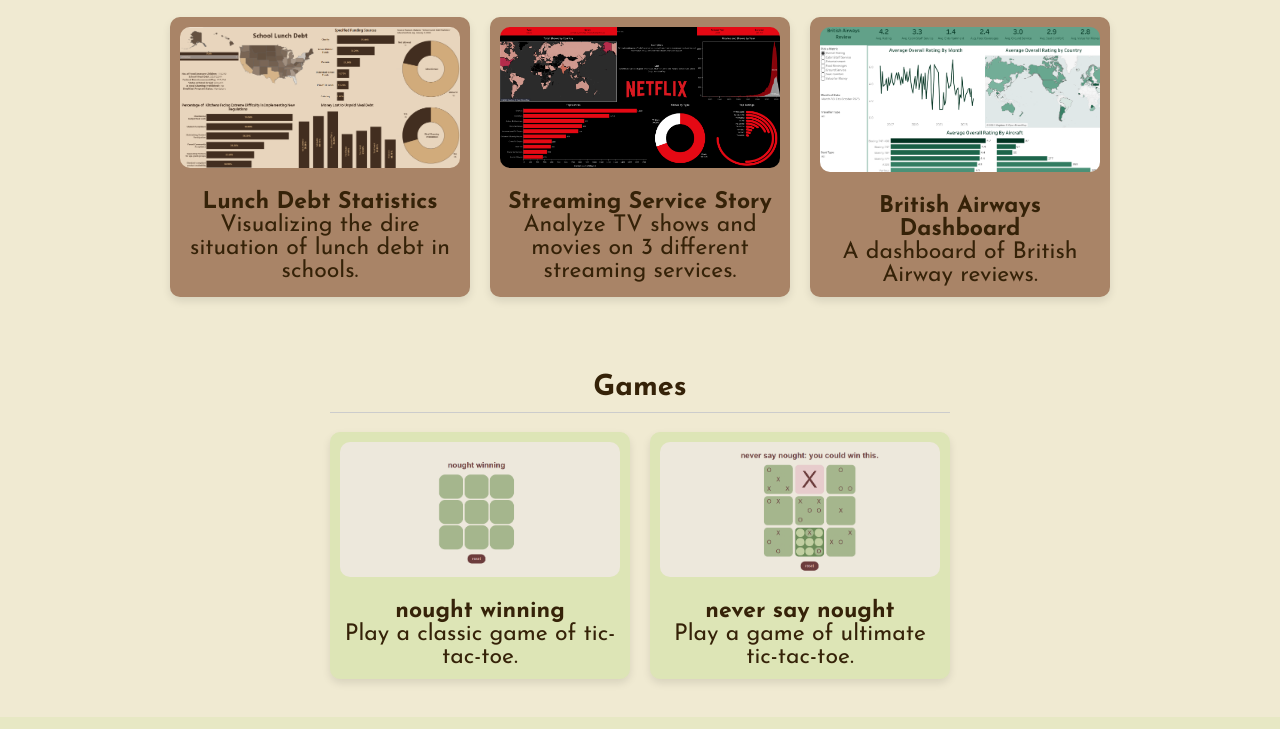
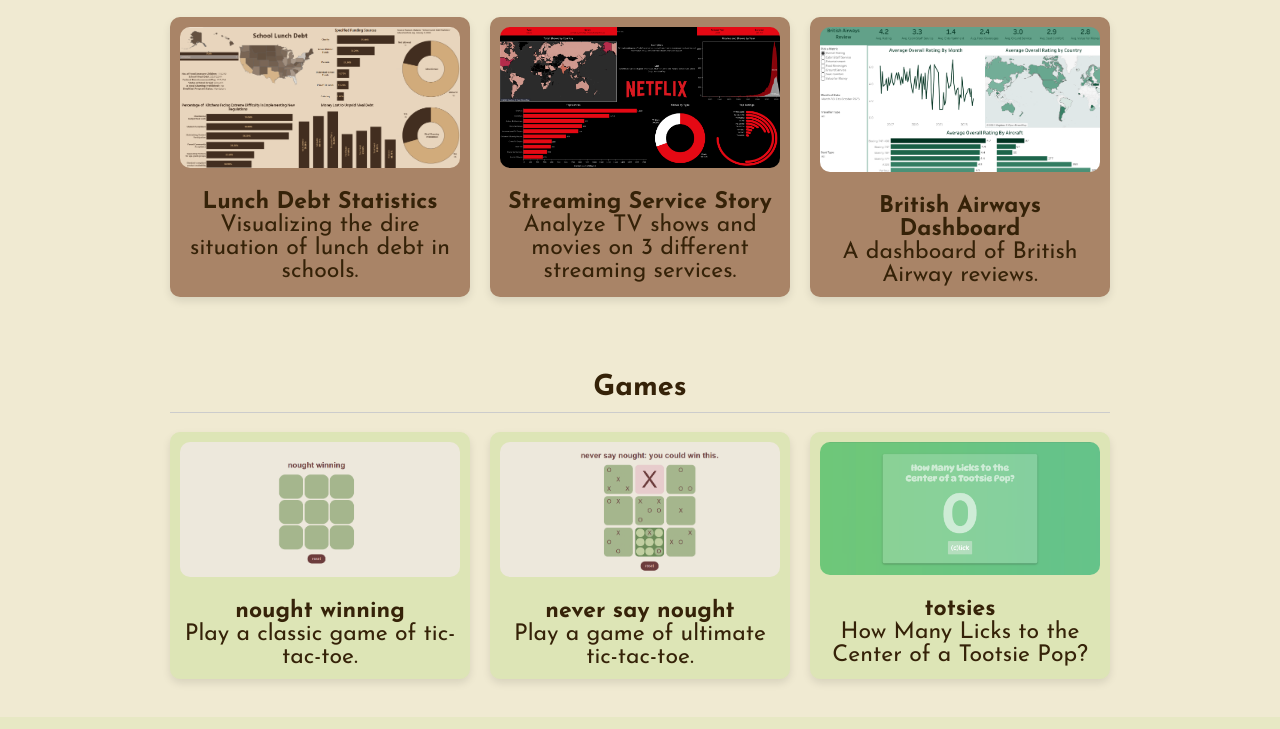
Before and after one commit to aditi-manthri/aditi-manthri.github.io, a plain HTML site: page index.html in a window 1280 px wide. Shown: the part 2117-2846 px from the top of the page. Drawn offline with Linux system fonts and the light colour scheme.

Commit message:
Update index.html with Totsies info

```diff
--- a/index.html
+++ b/index.html
@@ -141,6 +141,12 @@
                 <h3>never say nought</h3>
                 <p>Play a game of ultimate tic-tac-toe.</p>
             </div>
+             <div class="project-box2" onclick="window.open('https://totsies.vercel.app/','_blank')">
+                <img src="images/totsies.png" alt="never" class="project-image">
+                <br>
+                <h3>totsies</h3>
+                <p>How Many Licks to the Center of a Tootsie Pop?</p>
+            </div>
     </section>
 
     <footer id="footer">
```
